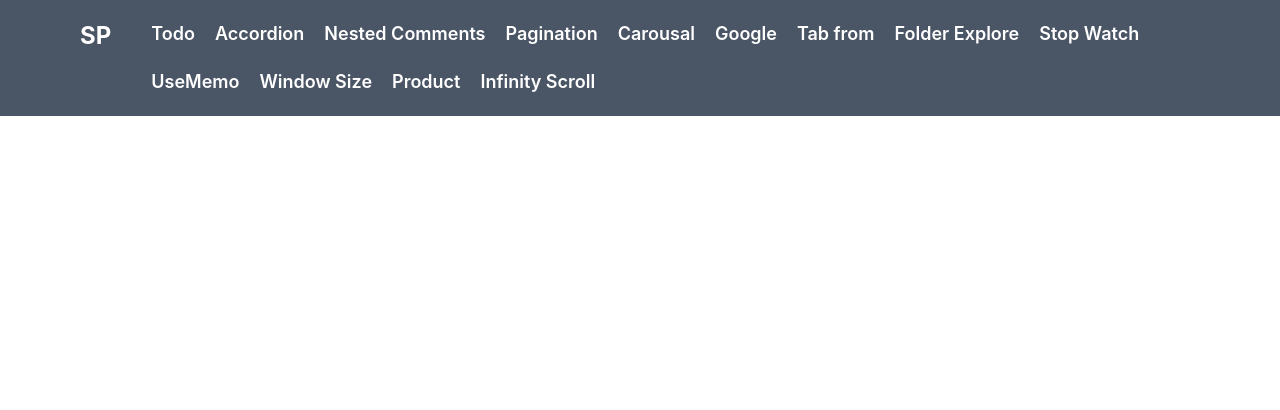
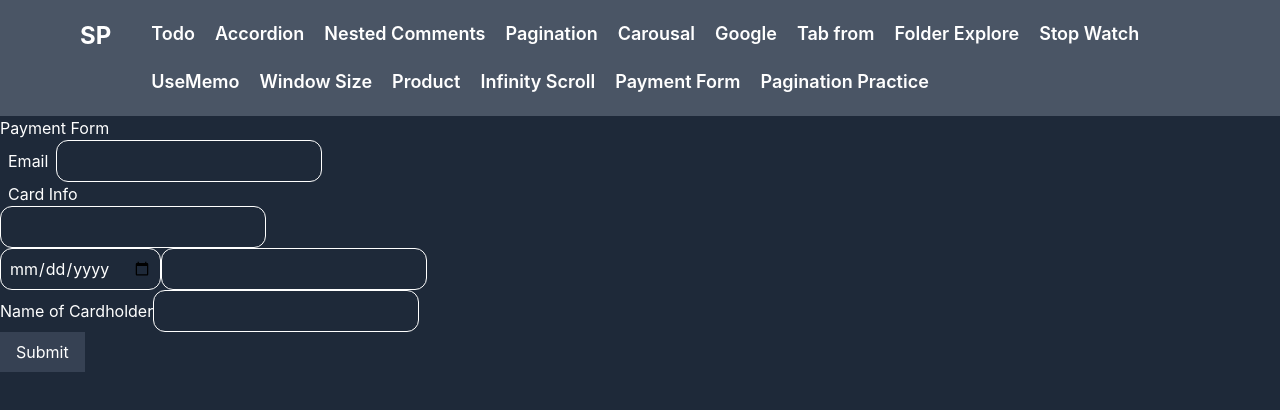
Before and after one commit to shradhanandpatil200411/machineCoding, a React (Vite) app: page /payment-form in a window 1280 px wide. Shown: the top 410 px of the page. Built offline with nearby package versions, Linux system fonts and the light colour scheme.

Commit message:
feat: add PaymentForm and PaginationPractices components; update Navbar and MainRoutes for integration

```diff
--- a/package.json
+++ b/package.json
@@ -10,15 +10,17 @@
     "preview": "vite preview"
   },
   "dependencies": {
+    "@hookform/resolvers": "^5.2.2",
     "@tailwindcss/vite": "^4.2.1",
     "react": "^19.2.0",
     "react-dom": "^19.2.0",
-    "react-hook-form": "^7.71.2",
+    "react-hook-form": "^7.72.1",
     "react-icons": "^5.6.0",
     "react-router": "^7.13.1",
     "react-router-dom": "^7.13.1",
     "tailwindcss": "^4.2.1",
-    "uuid": "^13.0.0"
+    "uuid": "^13.0.0",
+    "zod": "^4.3.6"
   },
   "devDependencies": {
     "@eslint/js": "^9.39.1",
--- a/src/Components/Navbar.jsx
+++ b/src/Components/Navbar.jsx
@@ -46,6 +46,12 @@ function Navbar() {
             <li>
               <NavLink to='/infinity-scroll'>Infinity Scroll</NavLink>
             </li>
+            <li>
+              <NavLink to='/payment-form'>Payment Form</NavLink>
+            </li>
+            <li>
+              <NavLink to='/pagination-practice'>Pagination Practice</NavLink>
+            </li>
           </ul>
         </div>
       </nav>
--- a/src/Components/Products/ProductCards.jsx
+++ b/src/Components/Products/ProductCards.jsx
@@ -23,7 +23,7 @@ function ProductCards({
             Rs <span>{price}</span> - discount{" "}
             <span>{discountPercentage}%</span>
           </p>
-          <p className='text-sm'>{description.slice(0, 100)}...</p>
+          <p className='text-sm'>{description?.slice(0, 100)}...</p>
         </div>
       </div>
     </>
--- /dev/null
+++ b/src/Pages/PaginationPractices.jsx
@@ -0,0 +1,78 @@
+import React, { useEffect, useState } from "react";
+import ProductCards from "../Components/Products/ProductCards";
+
+function PaginationPractices() {
+  const [products, setProducts] = useState([]);
+  const [totalPages, setTotalPages] = useState(1);
+  const [page, setPage] = useState(1);
+  const LIMIT = 10;
+
+  useEffect(() => {
+    const fetchProduct = async () => {
+      try {
+        const response = await fetch(
+          `https://dummyjson.com/products?limit=${LIMIT}&skip=${(page - 1) * LIMIT}&select=id,title,description,price,thumbnail,discountPercentage`,
+        );
+        const data = await response.json();
+        setProducts(data.products);
+        setTotalPages(Math.ceil(data.total / LIMIT));
+      } catch (err) {
+        console.log(err);
+      }
+    };
+
+    fetchProduct();
+  }, [page]);
+
+  const handelPageNumber = (selectPage) => {
+    setPage(selectPage);
+  };
+
+  return (
+    <>
+      <div>
+        <h1 className='text-4xl font-bold mx-auto w-fit my-10'>All Products</h1>
+        {products.length > 0 && (
+          <div className='flex flex-wrap gap-5 justify-center'>
+            {products.map((pro) => (
+              <div key={pro.id}>
+                <ProductCards {...pro} />
+              </div>
+            ))}
+          </div>
+        )}
+
+        <div className=' my-10 gap-2 flex justify-center text-center w-full'>
+          {page > 1 && (
+            <span
+              onClick={() => handelPageNumber(page - 1)}
+              className='text-white  p-2 w-10 cursor-pointer'>
+              ◀
+            </span>
+          )}
+          {Array(totalPages)
+            .fill("")
+            .map((_, i) => (
+              <span
+                onClick={() => handelPageNumber(i + 1)}
+                className='text-white border p-2 w-10 cursor-pointer'
+                style={{ backgroundColor: page == i + 1 ? "grey" : "" }}
+                key={i}>
+                {i + 1}
+              </span>
+            ))}
+
+          {totalPages > page && (
+            <span
+              onClick={() => handelPageNumber(page + 1)}
+              className='text-white  p-2 w-10 cursor-pointer'>
+              ▶
+            </span>
+          )}
+        </div>
+      </div>
+    </>
+  );
+}
+
+export default PaginationPractices;
--- /dev/null
+++ b/src/Pages/PaymentForm.jsx
@@ -0,0 +1,119 @@
+import { zodResolver } from "@hookform/resolvers/zod";
+import { useForm } from "react-hook-form";
+import * as z from "zod";
+
+function PaymentForm() {
+  const formSchema = z.object({
+    email: z.string().email("please enter the valid email"),
+    cardNumber: z
+      .string()
+      .regex(/^\d{12,19}$/, "Please enter a valid card number"),
+    expireDate: z.coerce.date().refine((d) => d > new Date(), {
+      message: "please enter the valid date",
+    }),
+    cvv: z.string().regex(/^\d{3,4}$/, "CVV must be 3 or 4 digits"),
+    name: z
+      .string()
+      .min(3, "Name must be at least 3 characters")
+      .max(20, "Name must be at most 20 characters"),
+  });
+
+  const {
+    register,
+    handleSubmit,
+    formState: { errors },
+  } = useForm({
+    resolver: zodResolver(formSchema),
+  });
+
+  const submitHandler = (data) => {
+    console.log(data);
+  };
+
+  const inputStyle = "outline-none rounded-xl px-2 py-2 border w-fit";
+  const errorStyle = "text-red-400";
+  const labelStyle = "mx-2";
+
+  return (
+    <>
+      <div className='h-screen'>
+        <h1>Payment Form</h1>
+        <form onSubmit={handleSubmit(submitHandler)}>
+          <div>
+            <div>
+              <label className={labelStyle} htmlFor='email'>
+                Email
+              </label>
+              <input
+                id='email'
+                className={inputStyle}
+                type='email'
+                {...register("email")}
+              />
+            </div>
+            {errors.email && (
+              <span className={errorStyle}>{errors.email.message}</span>
+            )}
+          </div>
+          <div>
+            <div className='flex flex-col'>
+              <div>
+                <label className={labelStyle} htmlFor='card'>
+                  Card Info
+                </label>
+              </div>
+              <input
+                className={inputStyle}
+                id='card'
+                type='number'
+                {...register("cardNumber")}
+              />
+              {errors.cardNumber && (
+                <span className={errorStyle}>{errors.cardNumber.message}</span>
+              )}
+              <div>
+                <input
+                  className={inputStyle}
+                  type='date'
+                  {...register("expireDate")}
+                />
+                {errors.expireDate && (
+                  <span className={errorStyle}>
+                    {errors.expireDate.message}
+                  </span>
+                )}
+                <input
+                  className={inputStyle}
+                  type='number'
+                  {...register("cvv")}
+                />
+                {errors.cvv && (
+                  <span className={errorStyle}>{errors.cvv.message}</span>
+                )}
+              </div>
+            </div>
+          </div>
+          <div>
+            <div>
+              <label htmlFor='name'>Name of Cardholder</label>
+              <input
+                className={inputStyle}
+                id='name'
+                type='text'
+                {...register("name")}
+              />
+            </div>
+            {errors.name && (
+              <span className={errorStyle}>{errors.name.message}</span>
+            )}
+          </div>
+          <button type='submit' className='px-4 py-2 bg-gray-700'>
+            Submit
+          </button>
+        </form>
+      </div>
+    </>
+  );
+}
+
+export default PaymentForm;
--- a/src/Route/MainRoutes.jsx
+++ b/src/Route/MainRoutes.jsx
@@ -16,6 +16,8 @@ import WindowSize from "../Pages/WindowSize";
 import Product from "../Pages/Product";
 import AmpIssue from "../Pages/AmpIssue";
 import InfinityScroll from "../Pages/InfinityScroll";
+import PaymentForm from "../Pages/PaymentForm";
+import PaginationPractices from "../Pages/PaginationPractices";
 
 function MainRoutes() {
   return (
@@ -39,6 +41,11 @@ function MainRoutes() {
           <Route path='/product' element={<Product />} />
           <Route path='/amp' element={<AmpIssue />} />
           <Route path='/infinity-scroll' element={<InfinityScroll />} />
+          <Route path='/payment-form' element={<PaymentForm />} />
+          <Route
+            path='/pagination-practice'
+            element={<PaginationPractices />}
+          />
         </Routes>
       </BrowserRouter>
     </>
```
Also changed, not shown: 1 other file (tests, documents, lock files or other folders).
